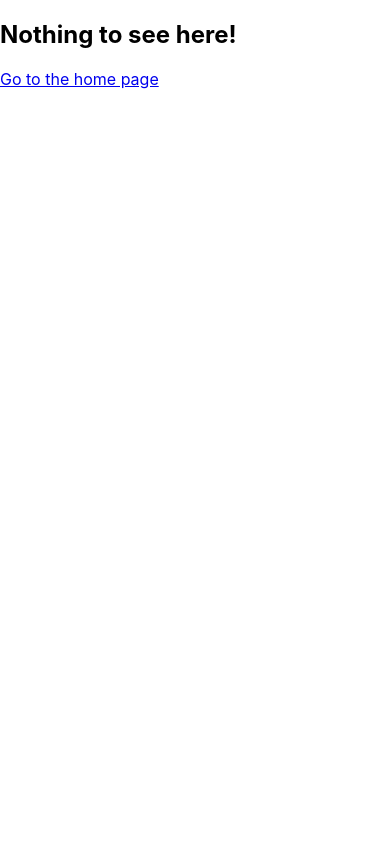
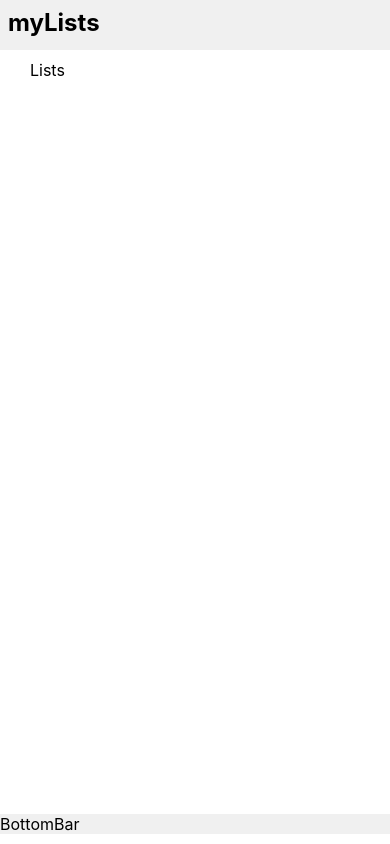
Before and after one commit to KonstantinosKoulaxizis/my-lists, a React (Create React App) app: page /list in a window 390 px wide. Built offline with nearby package versions, Linux system fonts and the light colour scheme.

Commit message:
List view UI

```diff
--- a/src/Components/BottomBar/BottomBar.scss
+++ b/src/Components/BottomBar/BottomBar.scss
@@ -0,0 +1,4 @@
+#bottom-bar-container {
+    width: 100%;
+    background-color: #f0f0f0;
+}
--- a/src/Components/BottomBar/index.tsx
+++ b/src/Components/BottomBar/index.tsx
@@ -1,5 +1,7 @@
+import './BottomBar.scss'
+
 const BottomBar = () => {
-  return <div>BottomBar</div>
+  return <div id="bottom-bar-container">BottomBar</div>
 }
 
 export default BottomBar
--- a/src/Components/SideBar/SideBar.scss
+++ b/src/Components/SideBar/SideBar.scss
@@ -0,0 +1,5 @@
+#side-bar-container {
+    height: 100%;
+    background-color: #f0f0f0;
+    // width: 300px;
+}
--- a/src/Components/SideBar/index.tsx
+++ b/src/Components/SideBar/index.tsx
@@ -1,5 +1,7 @@
+import './SideBar.scss'
+
 const SideBar = () => {
-  return <div>SideBar</div>
+  return <div id="side-bar-container">SideBar</div>
 }
 
 export default SideBar
--- a/src/Components/TopBar/TopBar.scss
+++ b/src/Components/TopBar/TopBar.scss
@@ -0,0 +1,13 @@
+#top-bar {
+//   position: absolute;
+  // top: 0;
+  width: 100%;
+  height: 50px;
+
+  background-color: #f0f0f0;
+
+  #logo {
+    margin: 0;
+    padding: 8px;
+  }
+}
--- a/src/Components/TopBar/index.tsx
+++ b/src/Components/TopBar/index.tsx
@@ -1,5 +1,11 @@
+import './TopBar.scss'
+
 const TopBar = () => {
-  return <div>TopBar</div>
+  return (
+    <div id="top-bar">
+      <h2 id="logo">myLists</h2>
+    </div>
+  )
 }
 
 export default TopBar
--- a/src/Routes/index.tsx
+++ b/src/Routes/index.tsx
@@ -1,6 +1,9 @@
 import { Routes, Route, Outlet } from 'react-router-dom'
 
+import TopBar from '../Components/TopBar'
+
 import Landing from '../Views/Landing'
+import List from '../Views/List'
 import NoMatch from '../Views/NoMatch'
 
 export default function AppRouter() {
@@ -9,6 +12,7 @@ export default function AppRouter() {
       <Routes>
         <Route path="/" element={<Layout />}>
           <Route index element={<Landing />} />
+          <Route path="list" element={<List />} />
         </Route>
         <Route path="no_mach" element={<NoMatch />} />
         <Route path="*" element={<NoMatch />} />
@@ -20,6 +24,7 @@ export default function AppRouter() {
 const Layout = () => {
   return (
     <div>
+      <TopBar />
       <Outlet />
     </div>
   )
--- a/src/Views/Landing/App.css
+++ /dev/null
@@ -1,38 +0,0 @@
-.App {
-  text-align: center;
-}
-
-.App-logo {
-  height: 40vmin;
-  pointer-events: none;
-}
-
-@media (prefers-reduced-motion: no-preference) {
-  .App-logo {
-    animation: App-logo-spin infinite 20s linear;
-  }
-}
-
-.App-header {
-  background-color: #282c34;
-  min-height: 100vh;
-  display: flex;
-  flex-direction: column;
-  align-items: center;
-  justify-content: center;
-  font-size: calc(10px + 2vmin);
-  color: white;
-}
-
-.App-link {
-  color: #61dafb;
-}
-
-@keyframes App-logo-spin {
-  from {
-    transform: rotate(0deg);
-  }
-  to {
-    transform: rotate(360deg);
-  }
-}
--- /dev/null
+++ b/src/Views/Landing/Landing.scss
@@ -0,0 +1,3 @@
+.App {
+  text-align: center;
+}
--- a/src/Views/Landing/index.tsx
+++ b/src/Views/Landing/index.tsx
@@ -1,22 +1,17 @@
-import logo from './logo.svg'
-import './App.css'
+import { useNavigate } from 'react-router-dom'
+
+import './Landing.scss'
 
 function Landing() {
+  const navigate = useNavigate()
+
+  const handleBoToList = () => {
+    navigate('../list')
+  }
+
   return (
     <div className="App">
-      <header className="App-header">
-        <img src={logo} className="App-logo" alt="logo" />
-        <p>
-          Edit <code>src/App.tsx</code> and save to reload.
-        </p>
-        <a
-          className="App-link"
-          href="https://reactjs.org"
-          target="_blank"
-          rel="noopener noreferrer">
-          Learn React
-        </a>
-      </header>
+      <button onClick={handleBoToList}>Go to list</button>
     </div>
   )
 }
--- /dev/null
+++ b/src/Views/List/List.scss
@@ -0,0 +1,42 @@
+#main-view-container {
+  display: flex;
+  height: 100%;
+  #side-bar {
+    position: absolute;
+    width: 300px;
+    height: calc(100vh - 60px);
+  }
+}
+
+#mobile-footer {
+  position: absolute;
+  bottom: 0;
+  left: 0;
+  width: 100%;
+  padding: 10px 0;
+  opacity: 0;
+}
+
+#list-view {
+  height: calc(100vh - 90px);
+  width: calc(100vw - 330px);
+  right: 0;
+  position: absolute;
+  overflow: auto;
+  top: 60px;
+  z-index: 100;
+}
+
+@media only screen and (max-width: 700px) {
+  #side-bar {
+    left: -300px !important;
+  }
+  #mobile-footer {
+    opacity: 1 !important;
+  }
+  #list-view {
+    height: calc(100vh - 130px) !important;
+    width: calc(100vw - 30px) !important;
+    z-index: 0 !important;
+  }
+}
--- /dev/null
+++ b/src/Views/List/index.tsx
@@ -0,0 +1,23 @@
+import SideBar from '../../Components/SideBar'
+import BottomBar from '../../Components/BottomBar'
+
+import './List.scss'
+
+const List = () => {
+  return (
+    <>
+      <div id="main-view-container">
+        <div id="side-bar">
+          <SideBar />
+        </div>
+
+        <div id="list-view">Lists</div>
+      </div>
+      <div id="mobile-footer">
+        <BottomBar />
+      </div>
+    </>
+  )
+}
+
+export default List
```
Also changed, not shown: src/Views/Landing/logo.svg (deleted).
